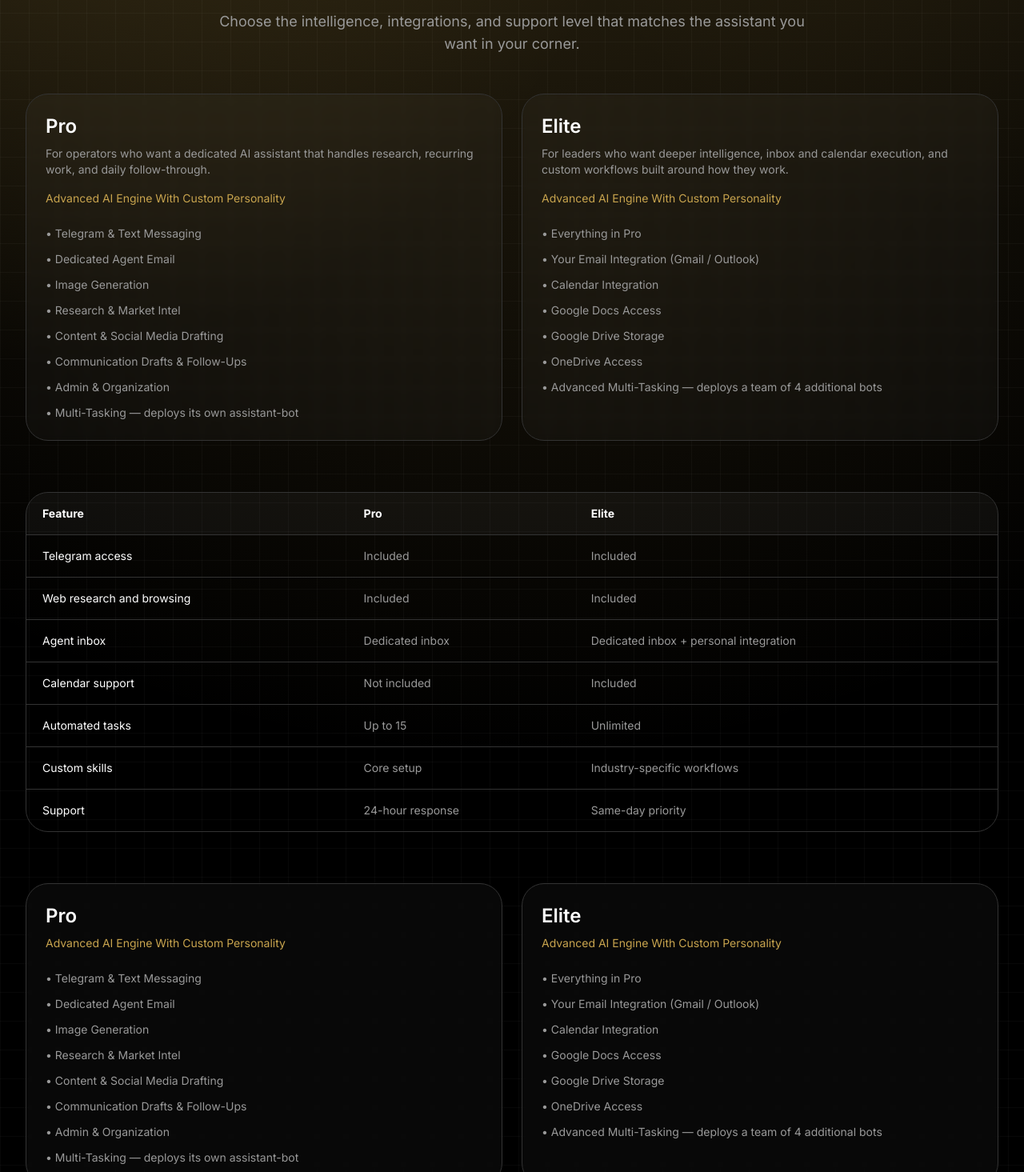
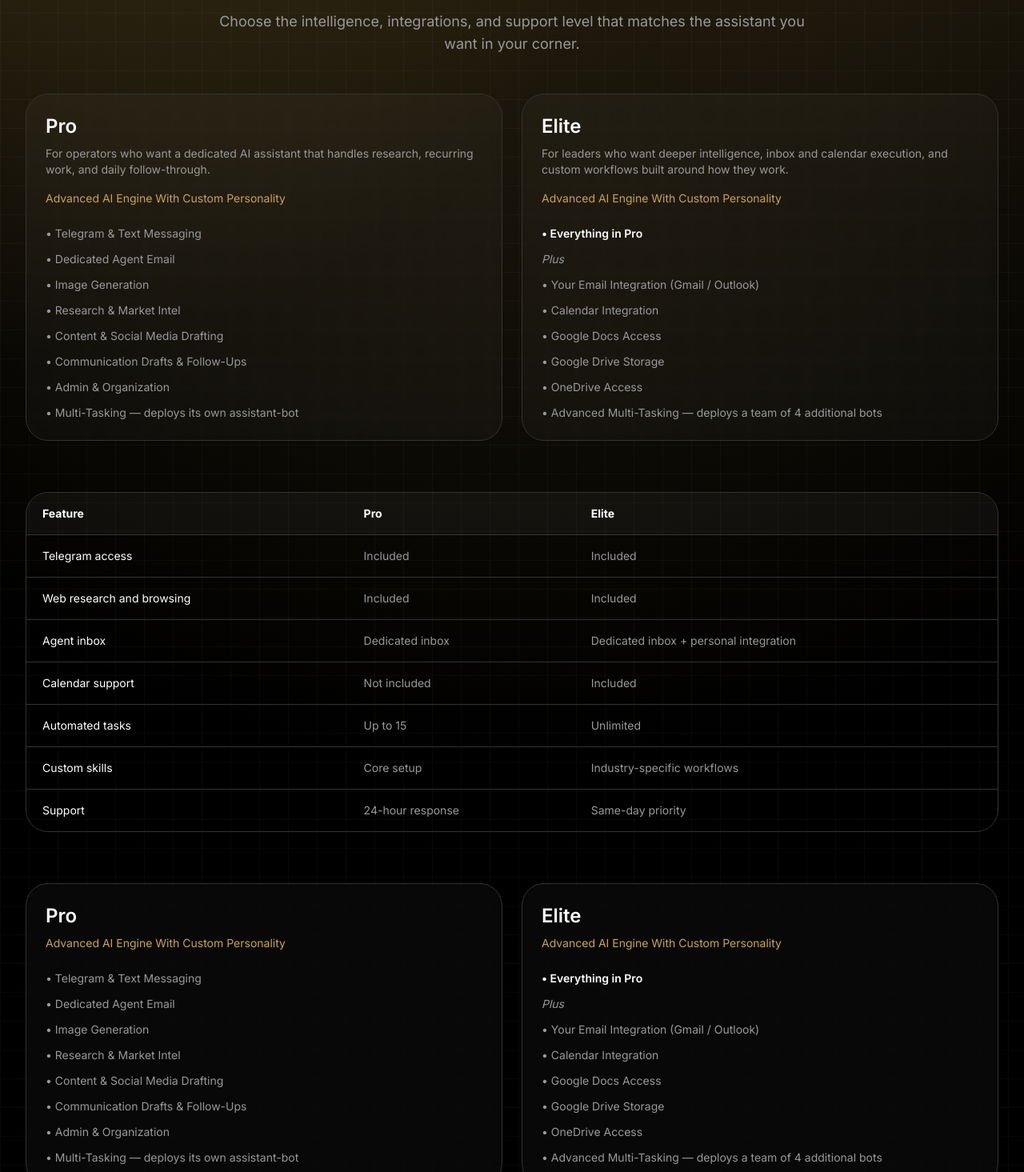
Before and after one commit to MrtyMfly-85/hatchedlabs-web, a Next.js app: page /plans in a window 1280 px wide. Shown: the part 380-1845 px from the top of the page at 80% size. Built offline with nearby package versions, Linux system fonts and the light colour scheme; no server answers.

Commit message:
Elite tier: bold 'Everything in Pro', add italic 'Plus' line

```diff
--- a/src/app/plans/page.tsx
+++ b/src/app/plans/page.tsx
@@ -69,9 +69,21 @@ export default function PlansPage() {
             <h2 className="text-2xl font-semibold text-white">{tier.name}</h2>
             <p className="mt-2 text-sm text-gold">{tier.engine}</p>
             <ul className="mt-6 space-y-3 text-sm text-ink-300">
-              {tier.features.map((feature) => (
-                <li key={feature}>• {feature}</li>
-              ))}
+              {tier.features.map((feature) => {
+                const isBold = feature.startsWith("**") && feature.endsWith("**");
+                const isItalic = feature.startsWith("_") && feature.endsWith("_");
+                if (isBold) {
+                  return (
+                    <li key={feature} className="font-semibold text-white">• {feature.slice(2, -2)}</li>
+                  );
+                }
+                if (isItalic) {
+                  return (
+                    <li key={feature} className="list-none italic text-ink-300">{feature.slice(1, -1)}</li>
+                  );
+                }
+                return <li key={feature}>• {feature}</li>;
+              })}
             </ul>
 
           </Card>
--- a/src/components/marketing/pricing-cards.tsx
+++ b/src/components/marketing/pricing-cards.tsx
@@ -12,9 +12,21 @@ export function PricingCards() {
           </div>
           <p className="mt-4 text-sm text-gold">{tier.engine}</p>
           <ul className="mt-6 space-y-3 text-sm text-ink-300">
-            {tier.features.map((feature) => (
-              <li key={feature}>• {feature}</li>
-            ))}
+            {tier.features.map((feature) => {
+              const isBold = feature.startsWith("**") && feature.endsWith("**");
+              const isItalic = feature.startsWith("_") && feature.endsWith("_");
+              if (isBold) {
+                return (
+                  <li key={feature} className="font-semibold text-white">• {feature.slice(2, -2)}</li>
+                );
+              }
+              if (isItalic) {
+                return (
+                  <li key={feature} className="list-none italic text-ink-300">{feature.slice(1, -1)}</li>
+                );
+              }
+              return <li key={feature}>• {feature}</li>;
+            })}
           </ul>
 
         </Card>
--- a/src/lib/constants.ts
+++ b/src/lib/constants.ts
@@ -50,7 +50,8 @@ export const tiers = {
       "For leaders who want deeper intelligence, inbox and calendar execution, and custom workflows built around how they work.",
     ctaHref: "/get-started?tier=elite",
     features: [
-      "Everything in Pro",
+      "**Everything in Pro**",
+      "_Plus_",
       "Your Email Integration (Gmail / Outlook)",
       "Calendar Integration",
       "Google Docs Access",
```
